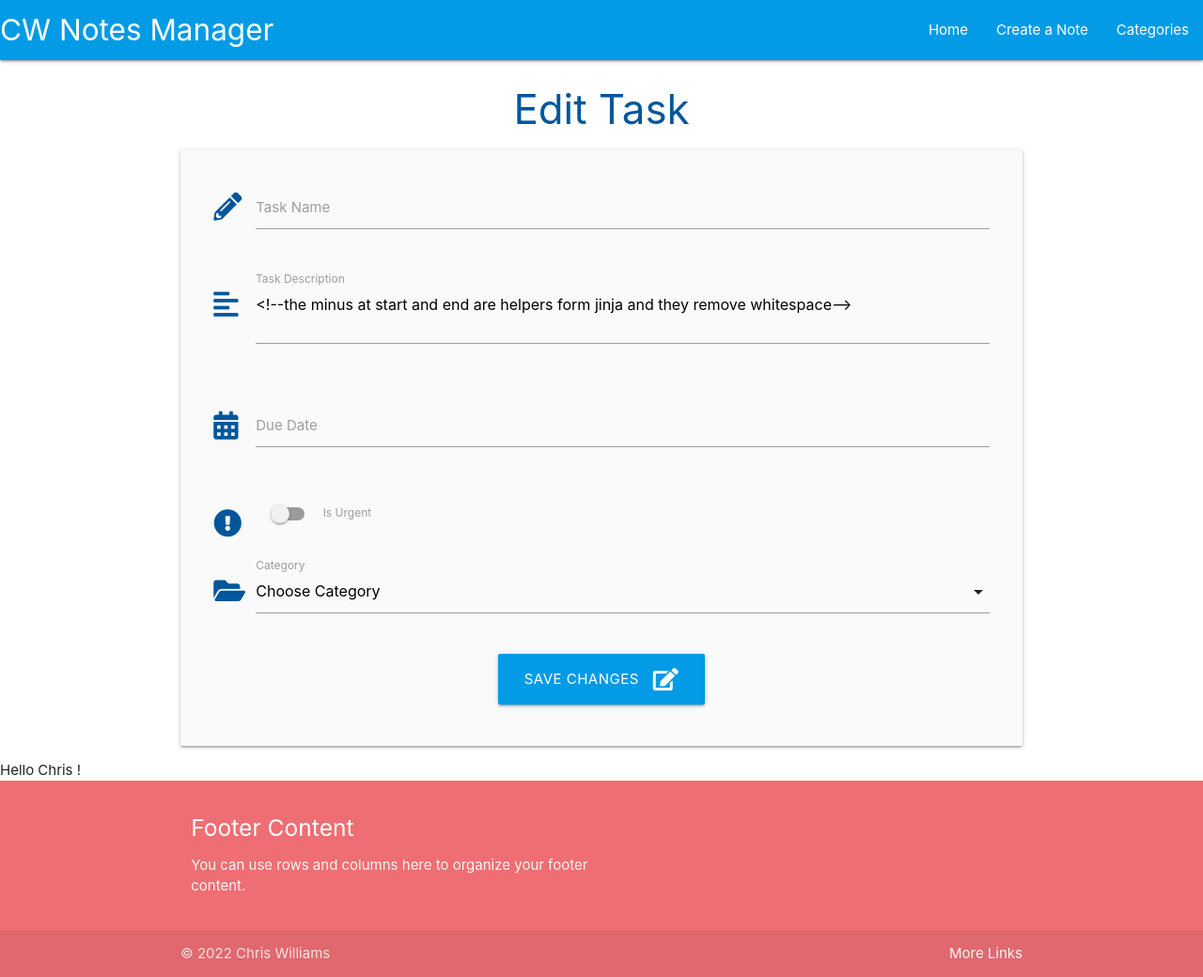
After one commit to cwill83247/task_mini_project, a Flask app: template taskmanager/templates/edit_task.html in a window 1280 px wide. The commit adds this page. Shown: the whole page at 94% size. Run offline with Flask 2, Linux system fonts and the light colour scheme; the template is opened without the code that fills it, so the values that code supplies are empty.

Commit message:
Add: Adding deleted and edit functionaility

```diff
--- a/taskmanager/static/js/script.js
+++ b/taskmanager/static/js/script.js
@@ -14,4 +14,6 @@ document.addEventListener('DOMContentLoaded', function() {
     let selects = document.querySelectorAll('select');
     M.FormSelect.init(selects);
 
-  });
+   let collapsible = document.querySelectorAll('.collapsible');
+  M.Collapsible.init(collapsible);
+});
--- /dev/null
+++ b/taskmanager/templates/edit_task.html
@@ -0,0 +1,82 @@
+{% extends "base.html" %}
+{% block content %}
+
+<h3 class="light-blue-text text-darken-4 center-align">Edit Task</h3>
+
+<div class="row card-panel grey lighten-5">
+    <form class="col s12" method="POST" action="{{ url_for('edit_task', task_id=task.id) }}">  <!-- need to include task id so knows which task to update-->
+        <!-- task name -->
+        <div class="row">
+            <div class="input-field col s12">
+                <i class="fas fa-pencil-alt prefix light-blue-text text-darken-4"></i>  <!-- by Adding below value"=={{task.task_name}}"" this adds the relevant value and populates the form-->
+                <input id="task_name" name="task_name" value="{{ task.task_name }}" minlength="5" maxlength="50"
+                    type="text" class="validate" required>
+                <label for="task_name">Task Name</label>
+            </div>
+        </div>
+        <!-- task description -->
+        <div class="row">
+            <div class="input-field col s12">
+                <i class="fas fa-align-left prefix light-blue-text text-darken-4"></i>
+                <textarea id="task_description" name="task_description" minlength="5" maxlength="200" type="text"
+                    class="materialize-textarea validate" required>
+                    {{- task.task_description -}}                               <!--the minus at start and end are helpers form jinja and they remove whitespace-->
+                </textarea>
+                <label for="task_description">Task Description</label>
+            </div>
+        </div>
+        <!-- due date -->
+        <div class="row">
+            <div class="input-field col s12">
+                <i class="fas fa-calendar-alt prefix light-blue-text text-darken-4"></i>
+                <input id="due_date" name="due_date" type="text" value="{{ task.due_date.strftime('%d %B, %Y') }}"
+                    class="datepicker validate" required>
+                <label for="due_date">Due Date</label>
+            </div>
+        </div>
+        <!-- is urgent -->
+        <div class="row">
+            <div class="input-field col s12">
+                <div class="switch">
+                    <i class="fas fa-exclamation-circle prefix light-blue-text text-darken-4"></i>
+                    <label for="is_urgent">
+                        {% if task.is_urgent == True %}                               <!--cant just use the value option as above ---here we are saying if the field "is_urgent" is True then do this -->
+                            <input id="is_urgent" name="is_urgent" type="checkbox" checked>
+                        {% else %}
+                            <input id="is_urgent" name="is_urgent" type="checkbox">
+                        {% endif %}
+                        <span class="lever"></span>
+                        Is Urgent
+                    </label>
+                </div>
+            </div>
+        </div>
+        <!-- category id -->
+        <div class="row">
+            <div class="input-field col s12">
+                <i class="fas fa-folder-open prefix light-blue-text text-darken-4"></i>
+                <select id="category_id" name="category_id" class="validate" required>
+                    <option value="" disabled>Choose Category</option>
+                    {% for category in categories %}
+                        {% if category == task.category %}
+                            <option value="{{ category.id }}" selected>{{ category.category_name }}</option>
+                        {% else %}
+                            <option value="{{ category.id }}">{{ category.category_name }}</option>
+                        {% endif %}
+                    {% endfor %}
+                </select>
+                <label for="category_id">Category</label>
+            </div>
+        </div>
+        <!-- submit button -->
+        <div class="row">
+            <div class="col s12 center-align">
+                <button type="submit" class="btn-large light-blue darken-1">
+                    Save Changes <i class="fas fa-edit right"></i>
+                </button>
+            </div>
+        </div>
+    </form>
+</div>
+
+{% endblock %}
```
Also changed, not shown: taskmanager/routes.py (+25 -0 lines), taskmanager/templates/tasks.html (+21 -11 lines).
